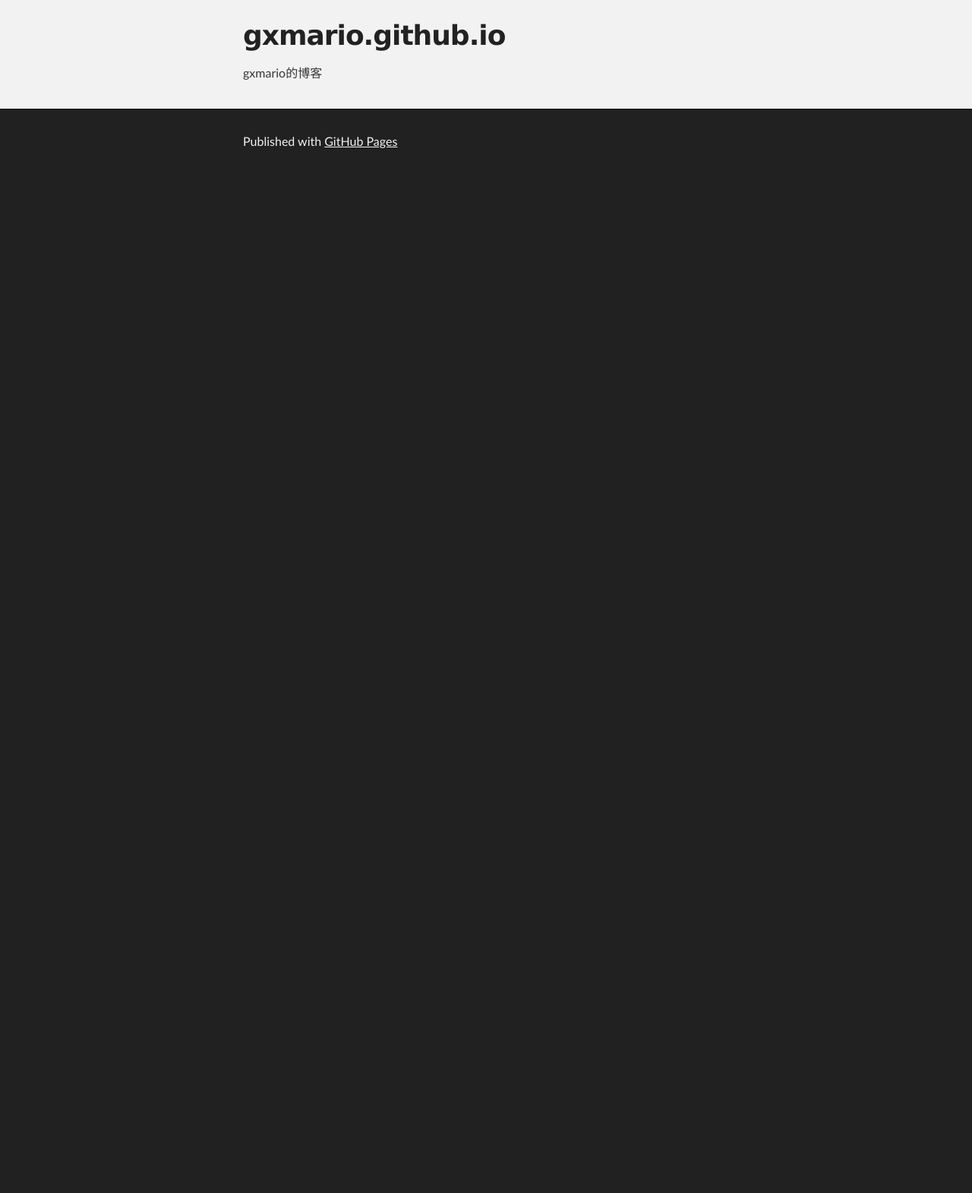
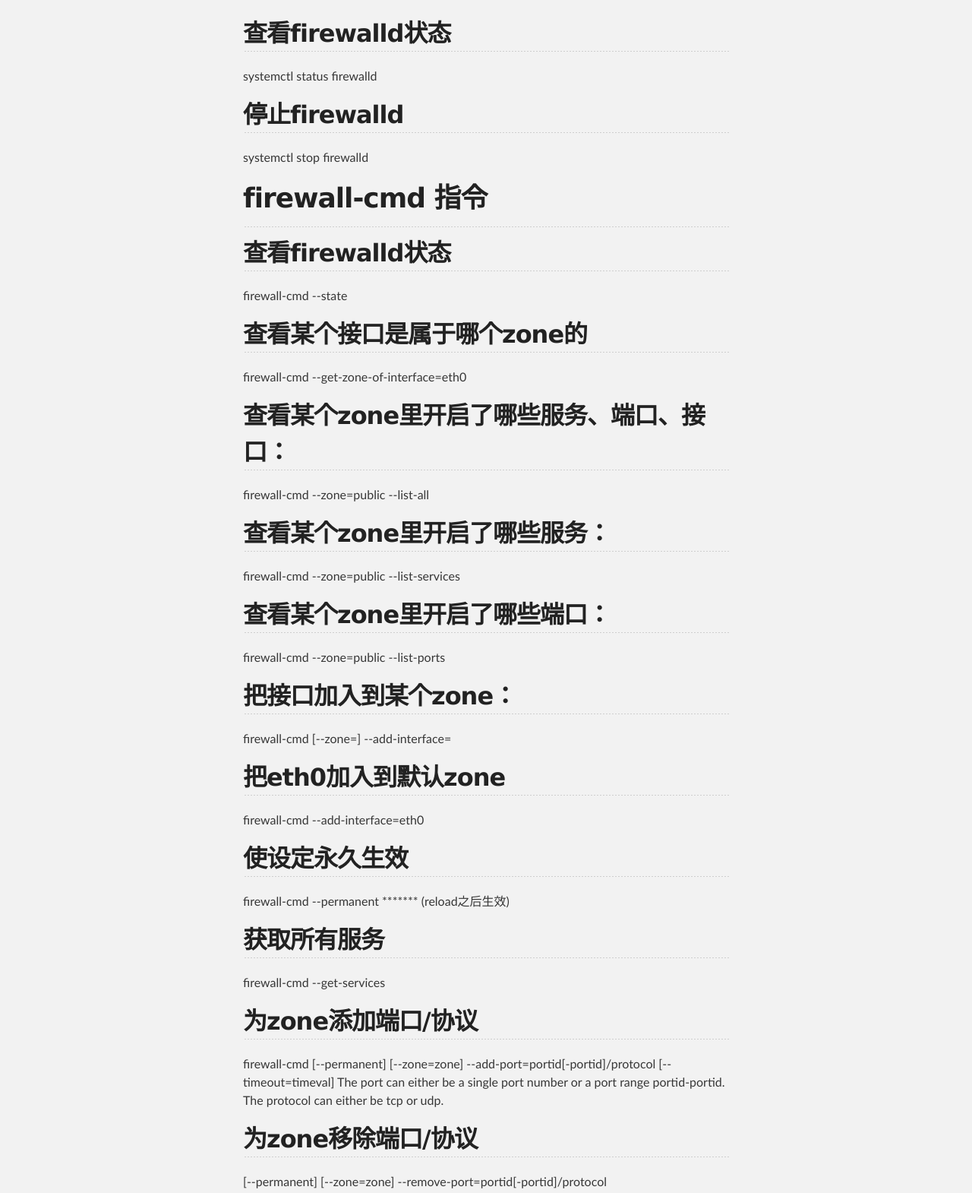
Before and after one commit to gxmario/gxmario.github.io, a plain HTML site: page index.html in a window 1280 px wide. Shown: the part 240-1810 px from the top of the page at 76% size. Before the commit the page ends 800 px from the top, so only its background shows below. Drawn offline with Linux system fonts and the light colour scheme.

Commit message:
Replace master branch with page content via GitHub

```diff
--- a/index.html
+++ b/index.html
@@ -27,10 +27,87 @@
     <!-- MAIN CONTENT -->
     <div id="main_content_wrap" class="outer">
       <section id="main_content" class="inner">
-        <h1>
-<a id="gxmariogithubio" class="anchor" href="#gxmariogithubio" aria-hidden="true"><span aria-hidden="true" class="octicon octicon-link"></span></a>gxmario.github.io</h1>
+        <h2>
+<a id="查看firewalld状态" class="anchor" href="#%E6%9F%A5%E7%9C%8Bfirewalld%E7%8A%B6%E6%80%81" aria-hidden="true"><span aria-hidden="true" class="octicon octicon-link"></span></a>查看firewalld状态</h2>
 
-<p>gxmario的博客</p>
+<p>systemctl status firewalld</p>
+
+<h2>
+<a id="停止firewalld" class="anchor" href="#%E5%81%9C%E6%AD%A2firewalld" aria-hidden="true"><span aria-hidden="true" class="octicon octicon-link"></span></a>停止firewalld</h2>
+
+<p>systemctl stop firewalld</p>
+
+<h1>
+<a id="firewall-cmd-指令" class="anchor" href="#firewall-cmd-%E6%8C%87%E4%BB%A4" aria-hidden="true"><span aria-hidden="true" class="octicon octicon-link"></span></a>firewall-cmd 指令</h1>
+
+<hr>
+
+<h2>
+<a id="查看firewalld状态-1" class="anchor" href="#%E6%9F%A5%E7%9C%8Bfirewalld%E7%8A%B6%E6%80%81-1" aria-hidden="true"><span aria-hidden="true" class="octicon octicon-link"></span></a>查看firewalld状态</h2>
+
+<p>firewall-cmd --state</p>
+
+<h2>
+<a id="查看某个接口是属于哪个zone的" class="anchor" href="#%E6%9F%A5%E7%9C%8B%E6%9F%90%E4%B8%AA%E6%8E%A5%E5%8F%A3%E6%98%AF%E5%B1%9E%E4%BA%8E%E5%93%AA%E4%B8%AAzone%E7%9A%84" aria-hidden="true"><span aria-hidden="true" class="octicon octicon-link"></span></a>查看某个接口是属于哪个zone的</h2>
+
+<p>firewall-cmd --get-zone-of-interface=eth0</p>
+
+<h2>
+<a id="查看某个zone里开启了哪些服务端口接口" class="anchor" href="#%E6%9F%A5%E7%9C%8B%E6%9F%90%E4%B8%AAzone%E9%87%8C%E5%BC%80%E5%90%AF%E4%BA%86%E5%93%AA%E4%BA%9B%E6%9C%8D%E5%8A%A1%E7%AB%AF%E5%8F%A3%E6%8E%A5%E5%8F%A3" aria-hidden="true"><span aria-hidden="true" class="octicon octicon-link"></span></a>查看某个zone里开启了哪些服务、端口、接口：</h2>
+
+<p>firewall-cmd --zone=public --list-all</p>
+
+<h2>
+<a id="查看某个zone里开启了哪些服务" class="anchor" href="#%E6%9F%A5%E7%9C%8B%E6%9F%90%E4%B8%AAzone%E9%87%8C%E5%BC%80%E5%90%AF%E4%BA%86%E5%93%AA%E4%BA%9B%E6%9C%8D%E5%8A%A1" aria-hidden="true"><span aria-hidden="true" class="octicon octicon-link"></span></a>查看某个zone里开启了哪些服务：</h2>
+
+<p>firewall-cmd --zone=public --list-services</p>
+
+<h2>
+<a id="查看某个zone里开启了哪些端口" class="anchor" href="#%E6%9F%A5%E7%9C%8B%E6%9F%90%E4%B8%AAzone%E9%87%8C%E5%BC%80%E5%90%AF%E4%BA%86%E5%93%AA%E4%BA%9B%E7%AB%AF%E5%8F%A3" aria-hidden="true"><span aria-hidden="true" class="octicon octicon-link"></span></a>查看某个zone里开启了哪些端口：</h2>
+
+<p>firewall-cmd --zone=public --list-ports</p>
+
+<h2>
+<a id="把接口加入到某个zone" class="anchor" href="#%E6%8A%8A%E6%8E%A5%E5%8F%A3%E5%8A%A0%E5%85%A5%E5%88%B0%E6%9F%90%E4%B8%AAzone" aria-hidden="true"><span aria-hidden="true" class="octicon octicon-link"></span></a>把接口加入到某个zone：</h2>
+
+<p>firewall-cmd [--zone=] --add-interface=</p>
+
+<h2>
+<a id="把eth0加入到默认zone" class="anchor" href="#%E6%8A%8Aeth0%E5%8A%A0%E5%85%A5%E5%88%B0%E9%BB%98%E8%AE%A4zone" aria-hidden="true"><span aria-hidden="true" class="octicon octicon-link"></span></a>把eth0加入到默认zone</h2>
+
+<p>firewall-cmd --add-interface=eth0</p>
+
+<h2>
+<a id="使设定永久生效" class="anchor" href="#%E4%BD%BF%E8%AE%BE%E5%AE%9A%E6%B0%B8%E4%B9%85%E7%94%9F%E6%95%88" aria-hidden="true"><span aria-hidden="true" class="octicon octicon-link"></span></a>使设定永久生效</h2>
+
+<p>firewall-cmd --permanent *******
+(reload之后生效)</p>
+
+<h2>
+<a id="获取所有服务" class="anchor" href="#%E8%8E%B7%E5%8F%96%E6%89%80%E6%9C%89%E6%9C%8D%E5%8A%A1" aria-hidden="true"><span aria-hidden="true" class="octicon octicon-link"></span></a>获取所有服务</h2>
+
+<p>firewall-cmd --get-services</p>
+
+<h2>
+<a id="为zone添加端口协议" class="anchor" href="#%E4%B8%BAzone%E6%B7%BB%E5%8A%A0%E7%AB%AF%E5%8F%A3%E5%8D%8F%E8%AE%AE" aria-hidden="true"><span aria-hidden="true" class="octicon octicon-link"></span></a>为zone添加端口/协议</h2>
+
+<p>firewall-cmd [--permanent] [--zone=zone] --add-port=portid[-portid]/protocol [--timeout=timeval]
+The port can either be a single port number or a port range portid-portid. The protocol can either be tcp or udp.</p>
+
+<h2>
+<a id="为zone移除端口协议" class="anchor" href="#%E4%B8%BAzone%E7%A7%BB%E9%99%A4%E7%AB%AF%E5%8F%A3%E5%8D%8F%E8%AE%AE" aria-hidden="true"><span aria-hidden="true" class="octicon octicon-link"></span></a>为zone移除端口/协议</h2>
+
+<p>[--permanent] [--zone=zone] --remove-port=portid[-portid]/protocol</p>
+
+<h2>
+<a id="为zone添加服务" class="anchor" href="#%E4%B8%BAzone%E6%B7%BB%E5%8A%A0%E6%9C%8D%E5%8A%A1" aria-hidden="true"><span aria-hidden="true" class="octicon octicon-link"></span></a>为zone添加服务</h2>
+
+<p>[--permanent] [--zone=zone] --add-service=service [--timeout=timeval]</p>
+
+<h2>
+<a id="为zone移除服务" class="anchor" href="#%E4%B8%BAzone%E7%A7%BB%E9%99%A4%E6%9C%8D%E5%8A%A1" aria-hidden="true"><span aria-hidden="true" class="octicon octicon-link"></span></a>为zone移除服务</h2>
+
+<p>[--permanent] [--zone=zone] --remove-service=service [--timeout=timeval]</p>
       </section>
     </div>
 
--- a/params.json
+++ b/params.json
@@ -1,6 +1,6 @@
 {
   "name": "Gxmario.GitHub.io",
   "tagline": "gxmario的博客",
-  "body": "# gxmario.github.io\r\ngxmario的博客\r\n",
+  "body": "## 查看firewalld状态\r\nsystemctl status firewalld\r\n## 停止firewalld\r\nsystemctl stop firewalld\r\n# firewall-cmd 指令\r\n\r\n---\r\n\r\n## 查看firewalld状态\r\nfirewall-cmd --state\r\n\r\n## 查看某个接口是属于哪个zone的\r\nfirewall-cmd --get-zone-of-interface=eth0\r\n\r\n## 查看某个zone里开启了哪些服务、端口、接口：\r\nfirewall-cmd --zone=public --list-all\r\n\r\n## 查看某个zone里开启了哪些服务：\r\nfirewall-cmd --zone=public --list-services\r\n\r\n## 查看某个zone里开启了哪些端口：\r\nfirewall-cmd --zone=public --list-ports\r\n\r\n## 把接口加入到某个zone：\r\nfirewall-cmd [--zone=<zone>] --add-interface=<interface>\r\n\r\n## 把eth0加入到默认zone\r\nfirewall-cmd --add-interface=eth0\r\n\r\n## 使设定永久生效\r\nfirewall-cmd --permanent *******\r\n(reload之后生效)\r\n\r\n## 获取所有服务\r\nfirewall-cmd --get-services\r\n\r\n## 为zone添加端口/协议\r\nfirewall-cmd [--permanent] [--zone=zone] --add-port=portid[-portid]/protocol [--timeout=timeval]\r\nThe port can either be a single port number or a port range portid-portid. The protocol can either be tcp or udp.\r\n\r\n## 为zone移除端口/协议\r\n[--permanent] [--zone=zone] --remove-port=portid[-portid]/protocol\r\n\r\n## 为zone添加服务\r\n[--permanent] [--zone=zone] --add-service=service [--timeout=timeval]\r\n\r\n## 为zone移除服务\r\n[--permanent] [--zone=zone] --remove-service=service [--timeout=timeval]",
   "note": "Don't delete this file! It's used internally to help with page regeneration."
 }
```
